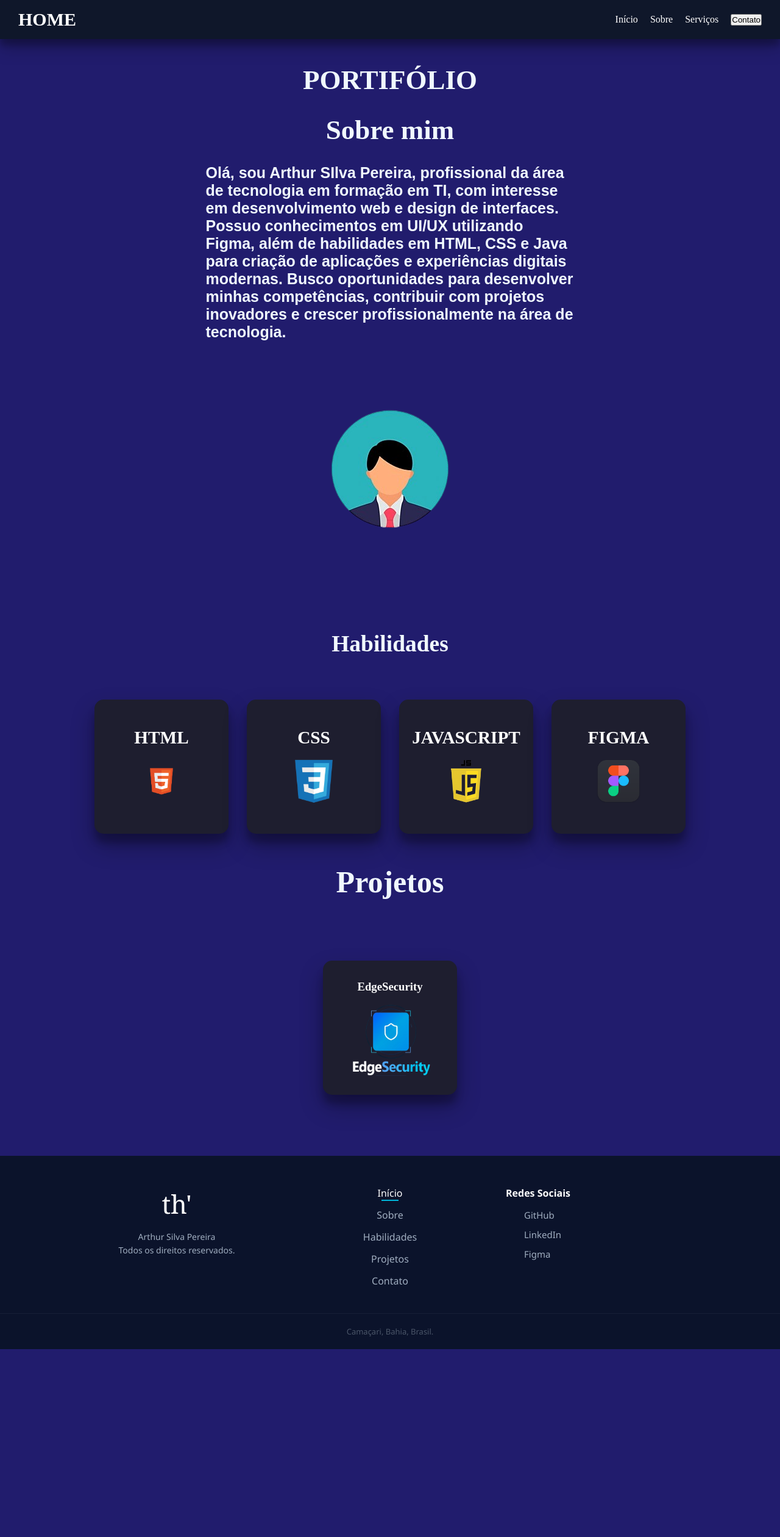
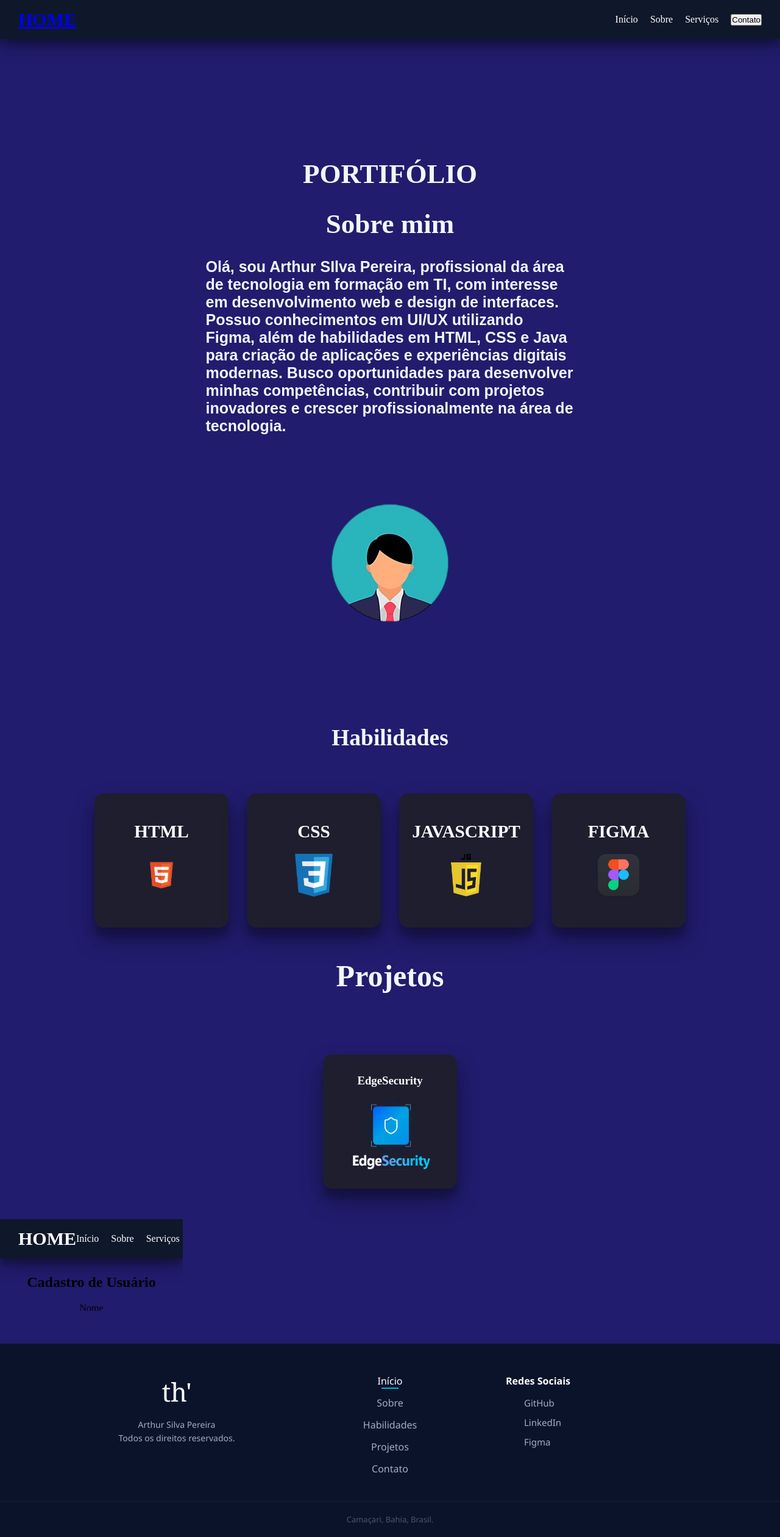
Before and after one commit to silvaxzn/portif-lio-digital, a plain HTML site: page index.html in a window 1280 px wide. Shown: the whole page at 61% size. Before the commit the page ends 2212 px from the top, so only its background shows below. Drawn offline with Linux system fonts and the light colour scheme; grey boxes are pictures that could not be loaded.

Commit message:
Update navigation links to use href attributes

```diff
--- a/index.html
+++ b/index.html
@@ -11,10 +11,10 @@
         <nav>
             <div>
                 <nav class="navbar">
-    <div class="logo">HOME</div>
+    <div class="logo"><a href="index.html">HOME</a></div>
 
     <ul class="menu">
-        <li><a>Início</a></li>
+        <li><a href="index.html">Início</a></li>
         <li><a>Sobre</a></li>
         <li><a>Serviços</a></li>
         <a href="contato.html">
@@ -28,6 +28,13 @@
     </header>
 
 <body>
+
+
+    <section class="video">
+        <video autoplay muted loop src="technology.mp4"></video>
+    </section>
+
+
     <section class="sobre">
             <h1 class="Portifolio">PORTIFÓLIO</h1>
             <h2 class="Sobre-mim">Sobre mim</h2>
@@ -92,6 +99,9 @@
         </div>
         </div>
     </section>
+
+    <iframe src="contato.html" frameborder="0"></iframe>
+
     <footer class="portfolio-footer">
     <div class="footer-container">
         <div class="footer-brand">
@@ -102,11 +112,11 @@
         </div>
 
         <div class="footer-nav">
-            <a href="inicio" class="nav-link active">Início</a>
+            <a href="index.html" class="nav-link active">Início</a>
             <a href="sobre" class="nav-link">Sobre</a>
             <a href="habilidades" class="nav-link">Habilidades</a>
             <a href="projetos" class="nav-link">Projetos</a>
-            <a href="contato" class="nav-link">Contato</a>
+            <a href="contato.html" class="nav-link">Contato</a>
         </div>
 
         <div class="footer-socials">
```
